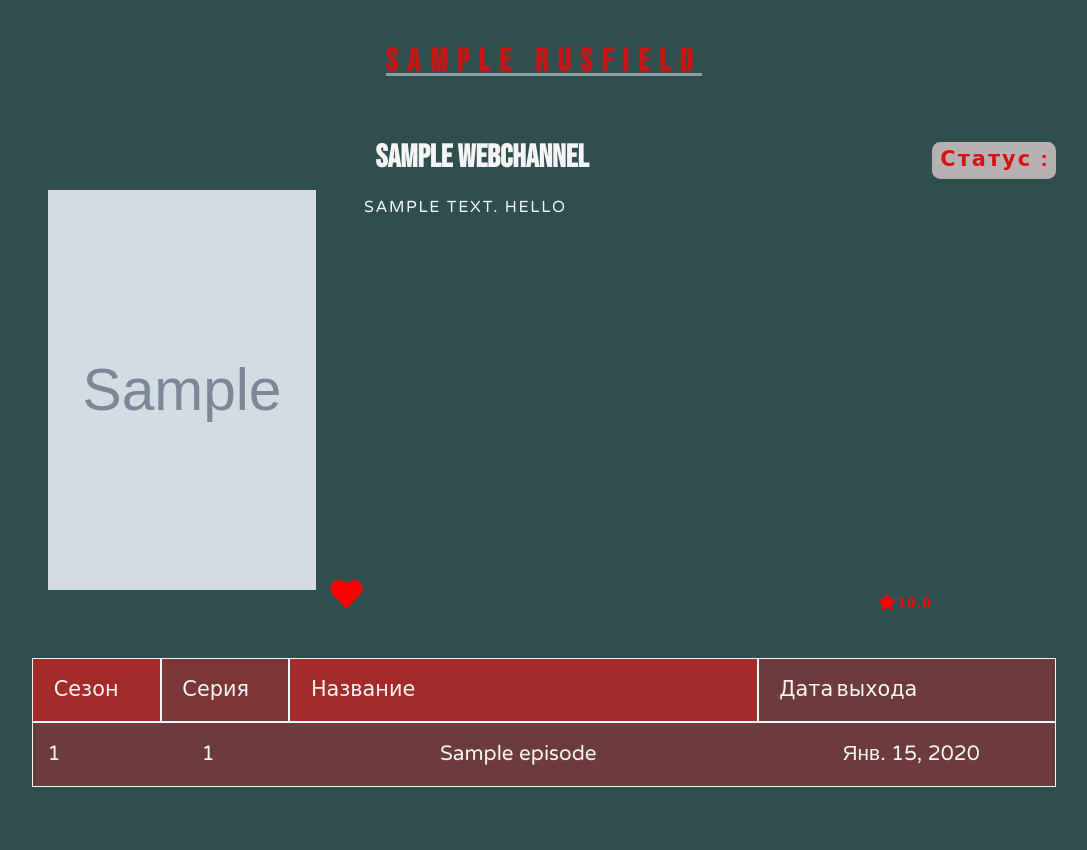
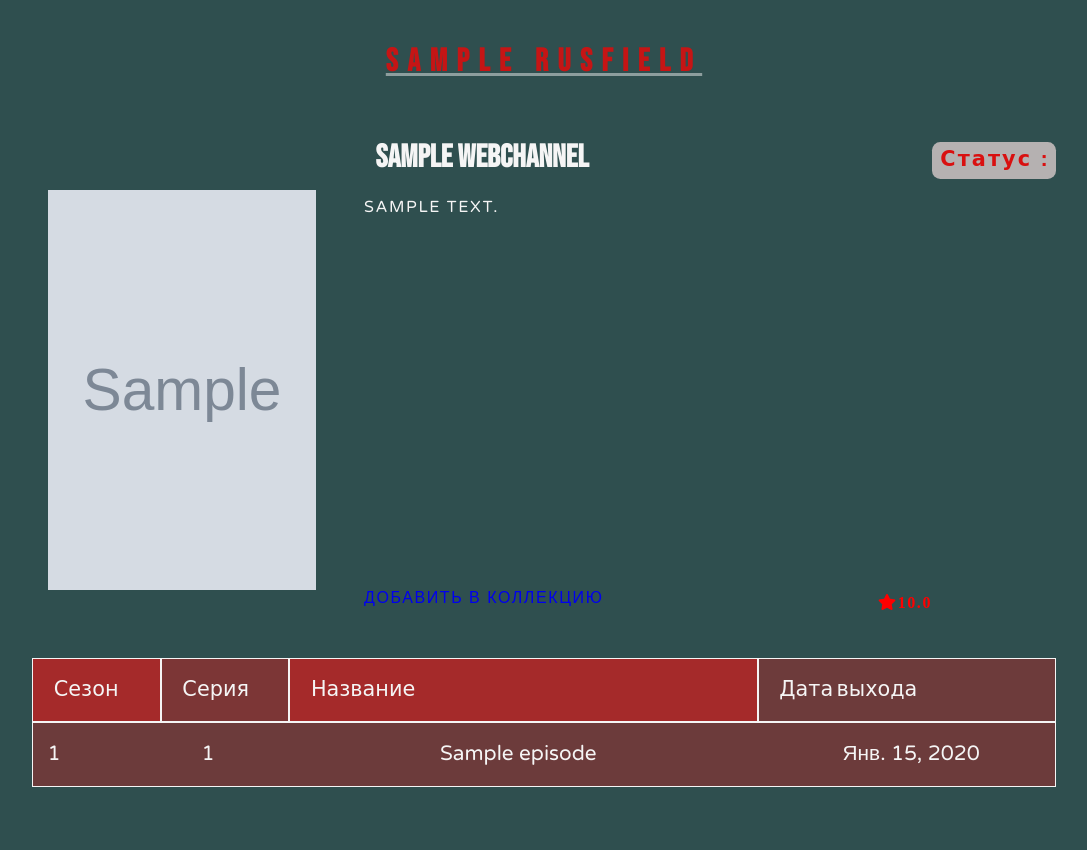
Before and after one commit to medikos/sledok_tv, a Django app: page /show/1/ in a window 1280 px wide. Shown: the part 143-993 px from the top of the page, without its empty margins (96-1183 px from the left). Run offline with Django 3.2, Linux system fonts and the light colour scheme; tables that the repository leaves empty hold one stand-in row (values such as "Sample post"); grey boxes marked "Sample" are stand-in pictures; parts of the project's set-up code (start-up, migrations or seed data) failed here and were passed over.

Commit message:
button change

```diff
--- a/show_app/templates/show_app/show.html
+++ b/show_app/templates/show_app/show.html
@@ -31,7 +31,7 @@
         </div>
         <div class="description">
             {% if show.rus_fields.description %}
-            <p>{{ show.rus_fields.description }} hello</p>
+            <p>{{ show.rus_fields.description }}</p>
 
             {% else %}
             <p> {{ show.summary|striptags}}</p>
@@ -42,7 +42,7 @@
             <i class="fa fa-star star-right" aria-hidden="true"></i>
             {% endif %}
             <div class="like-raiting">
-                <a href="#" id="Subscribe"><i class="fa fa-heart fa-2x" aria-hidden="true"></i></a>
+                <a href="#" id="Subscribe">Добавить в коллекцию</a>
                 <div id='add'>Добавить в коллекцию</div>
                 <div id='notAuth'>Вам нужно войти в личный кабинет для добавления шоу в коллекцию</div>
                 <div id='yesAuth'>Добавлено шоу  коллекцию</div>
```
Also changed, not shown: static/show.css (+12 -1 lines).
